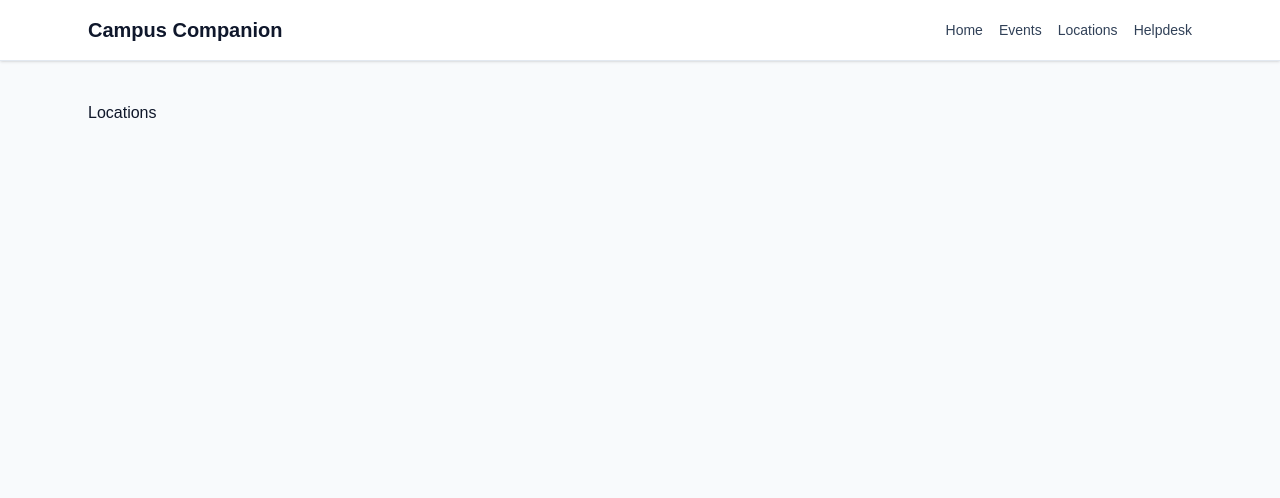
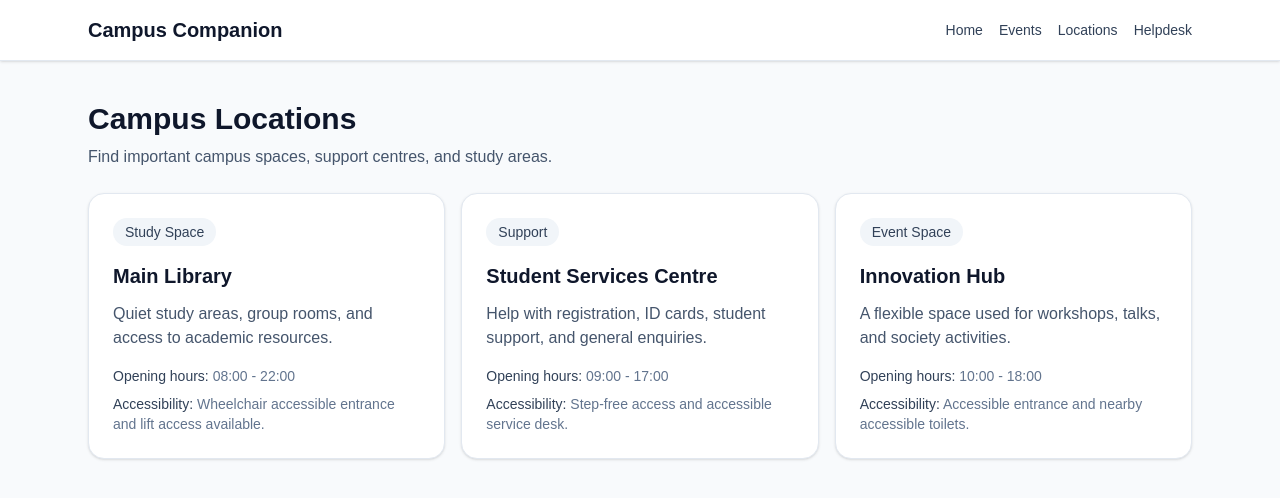
Before and after one commit to MiolesBlues/Campus_Companion, a Next.js app in the folder campus-companion/: page /locations in a window 1280 px wide. Shown: the top 498 px of the page. Built offline with nearby package versions, Linux system fonts and the light colour scheme.

Commit message:
render locations page using fictional json seed data

```diff
--- a/campus-companion/src/app/locations/page.tsx
+++ b/campus-companion/src/app/locations/page.tsx
@@ -1,3 +1,48 @@
+import locations from "@/data/locations.json";
+
 export default function LocationsPage() {
-  return <main><h1>Locations</h1></main>;
+  return (
+    <section className="space-y-6">
+      <div>
+        <h1 className="text-3xl font-bold text-slate-900">
+          Campus Locations
+        </h1>
+        <p className="mt-2 text-slate-600">
+          Find important campus spaces, support centres, and study areas.
+        </p>
+      </div>
+
+      <div className="grid gap-4 md:grid-cols-2 lg:grid-cols-3">
+        {locations.map((location) => (
+          <article
+            key={location.id}
+            className="rounded-2xl border border-slate-200 bg-white p-6 shadow-sm"
+          >
+            <span className="inline-block rounded-full bg-slate-100 px-3 py-1 text-sm font-medium text-slate-700">
+              {location.type}
+            </span>
+
+            <h2 className="mt-4 text-xl font-semibold text-slate-900">
+              {location.name}
+            </h2>
+
+            <p className="mt-3 text-slate-600">{location.description}</p>
+
+            <div className="mt-4 space-y-2 text-sm text-slate-500">
+              <p>
+                <span className="font-medium text-slate-700">Opening hours:</span>{" "}
+                {location.opening_hours}
+              </p>
+              <p>
+                <span className="font-medium text-slate-700">
+                  Accessibility:
+                </span>{" "}
+                {location.accessibility_notes}
+              </p>
+            </div>
+          </article>
+        ))}
+      </div>
+    </section>
+  );
 }
```
